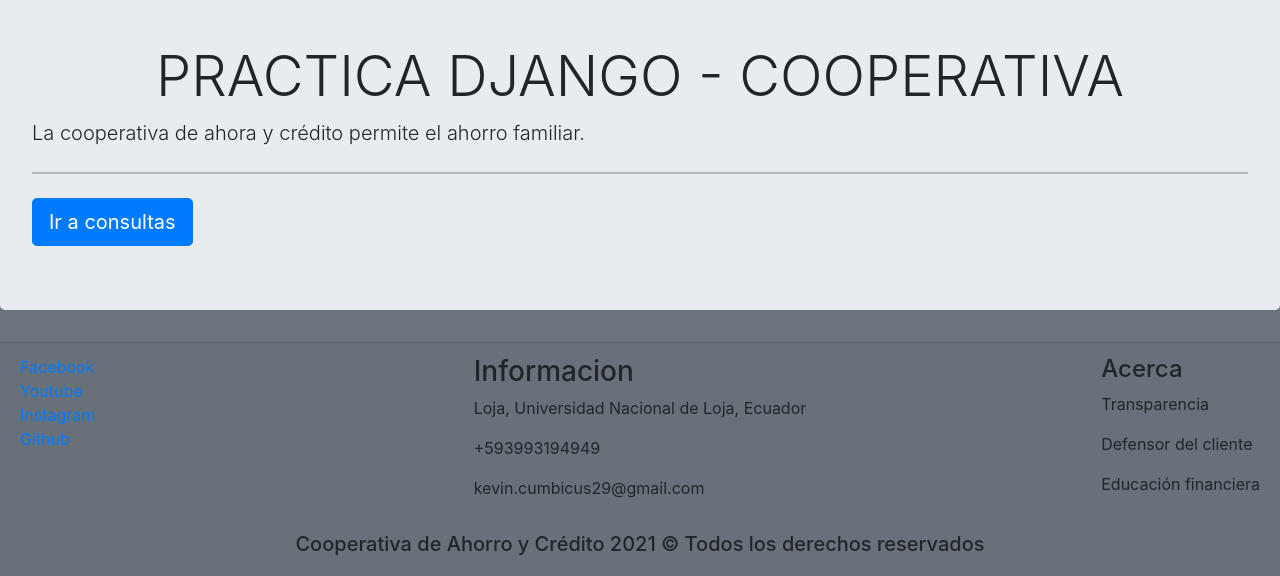
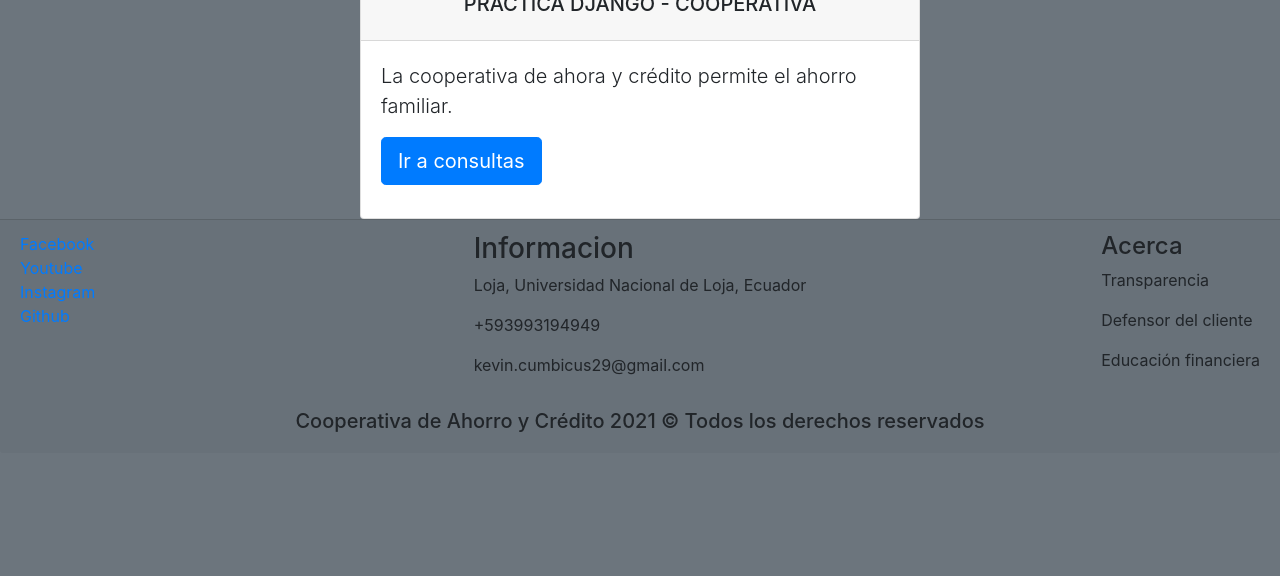
Before and after one commit to KevinC29/Desarrollo_Plataformas, a Django app: template django2/cooperativa/templates/homepage.html in a window 1280 px wide. Shown: the part 247-823 px from the top of the page. After the commit the page ends 679 px from the top, so only its background shows below. Run offline with Django 3.2, Linux system fonts and the light colour scheme; the template is opened without the code that fills it, so the values that code supplies are empty; parts of the project's set-up code (start-up, migrations or seed data) failed here and were passed over; some libraries are stand-ins or nearby versions.

Commit message:
bootstapt
Presentacion

```diff
--- a/django2/cooperativa/templates/homepage.html
+++ b/django2/cooperativa/templates/homepage.html
@@ -6,16 +6,19 @@
     <link rel="stylesheet" href="https://maxcdn.bootstrapcdn.com/bootstrap/4.3.1/css/bootstrap.min.css">
 </head>
 
-<body class="bg-secondary ">
+<body class="bg-secondary" >
     {% extends 'master.html' %}
 
     {% block contenido %}
 
-    <div class="jumbotron ">
-        <h1 class="display-4 text-center">PRACTICA DJANGO - COOPERATIVA</h1>
-        <p class="lead">La cooperativa de ahora y crédito permite el ahorro familiar.</p>
-        <hr class="my-4">
-        <a class="btn btn-primary btn-lg" href="http://127.0.0.1:8000/clientes/" role="button">Ir a consultas</a>
+    <div class="card start-50 translate-middle-x" style="width: 35rem; height: 15rem;">
+        <div class="card-header">
+            <h5 class="card-title text-center">PRACTICA DJANGO - COOPERATIVA</h5>
+        </div>
+        <div class="card-body">
+            <p class="lead">La cooperativa de ahora y crédito permite el ahorro familiar.</p>
+            <a class="btn btn-primary btn-lg" href="http://127.0.0.1:8000/clientes/" role="button">Ir a consultas</a>
+        </div>
     </div>
 
     {% endblock %}
--- a/django2/cooperativa/templates/master.html
+++ b/django2/cooperativa/templates/master.html
@@ -6,9 +6,11 @@
     </head>
     <body>
         {% include "nav.html" %}
+
         {% include "header.html" %}
 
         {% block contenido %}
+
         {% endblock %}
 
         {% include "footer.html" %}
```
